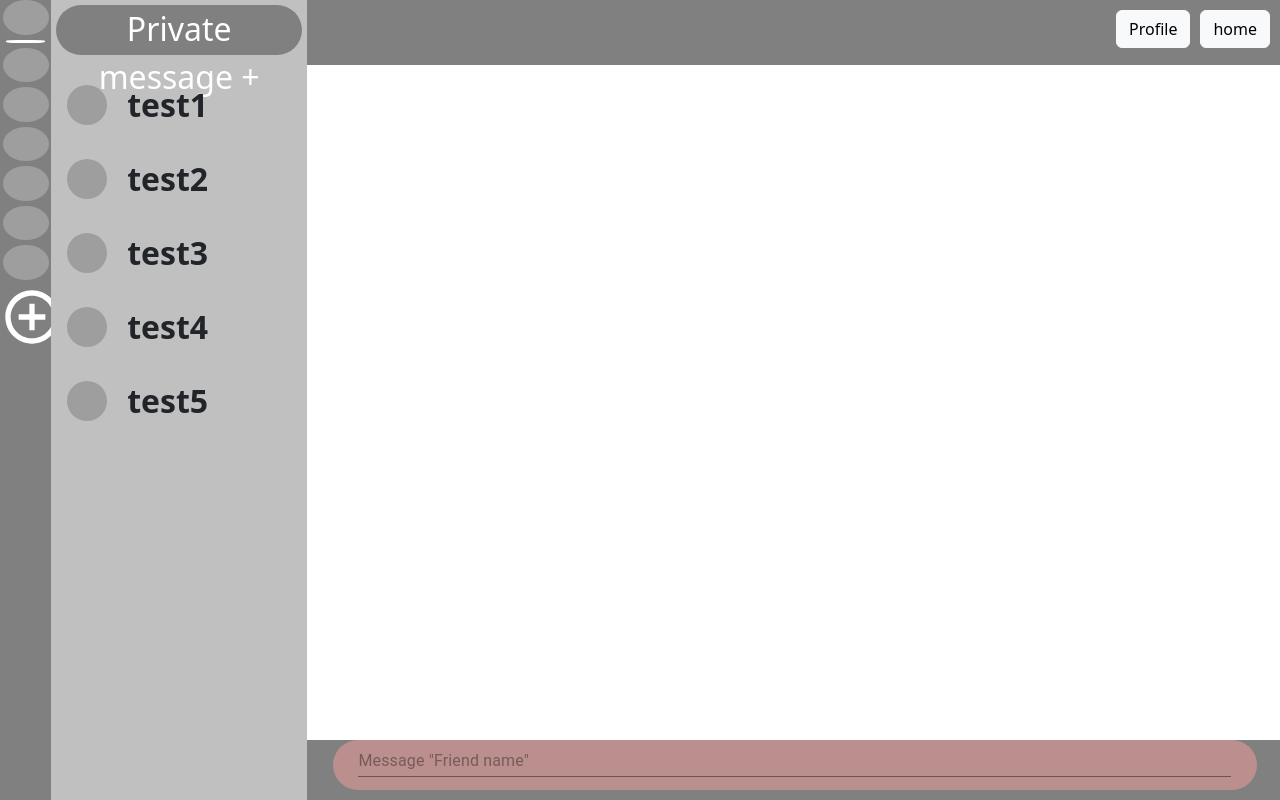
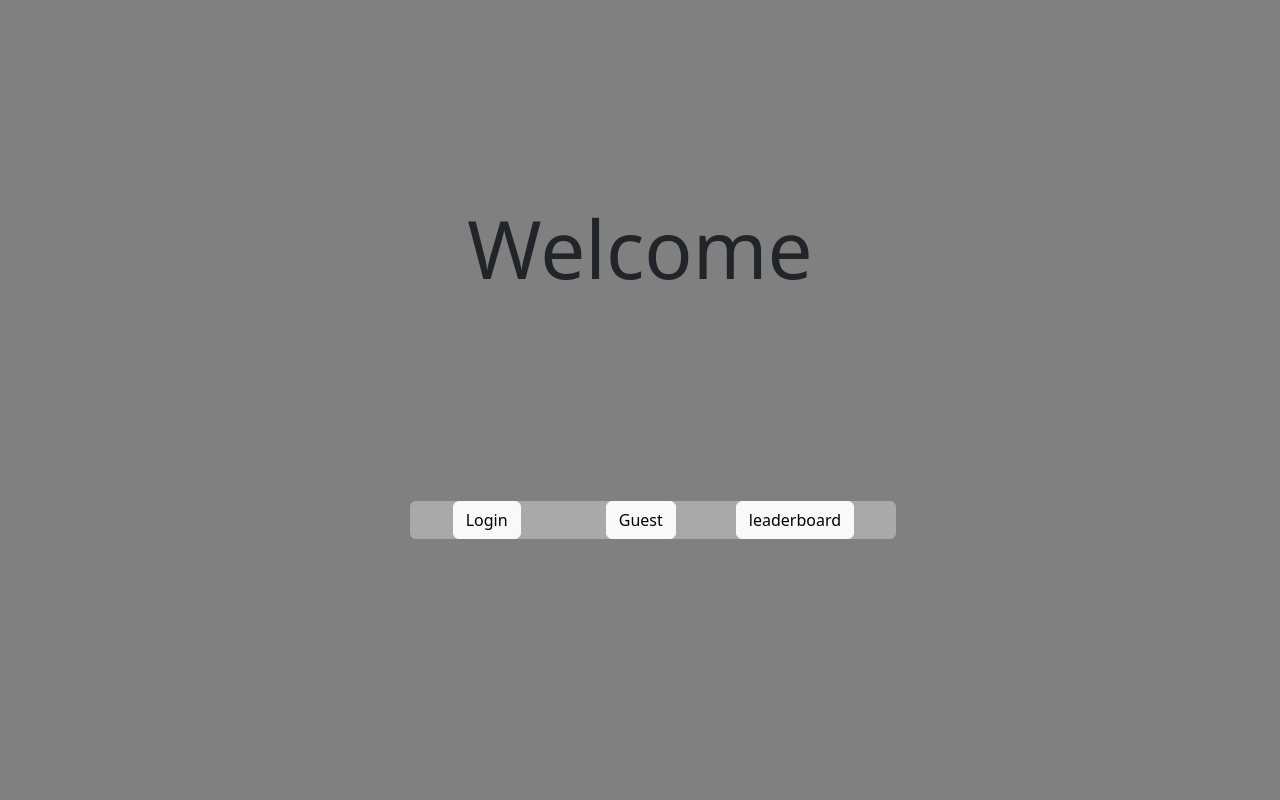
Before and after one commit to Bee-Have/ft_transcendence, a React (Create React App) app in the folder front_end/app/: page / in a window 1280 px wide. Built offline with nearby package versions, Linux system fonts and the light colour scheme; grey boxes are pictures that could not be loaded.

Commit message:
WIP on connecting logout

```diff
--- a/front_end/app/src/App.tsx
+++ b/front_end/app/src/App.tsx
@@ -3,26 +3,26 @@ import  React, { useState, useEffect} from 'react';
 import  './App.css';
 import  './bootstrap/css/bootstrap.css';
 
-import  Pending			from './files/pending';
-import  Welcome     	from './files/welcome';
-import  Menu        	from './files/menu';
-import  Profil      	from './files/profil';
-import  Header      	from './files/header';
-import  FriendList  	from './files/friendList';
-import	Bloqued			from './files/blocked';
-import	MatchHistory	from './files/matchHistory';
-import	sendBack 		from './files/sendBack';
-import	Chat			from	'./files/chat';
+import  Pending						from './files/pending';
+import  Welcome     				from './files/welcome';
+import  Menu        				from './files/menu';
+import  Profil      				from './files/profil';
+import  Header      				from './files/header';
+import  FriendList  				from './files/friendList';
+import	Bloqued						from './files/blocked';
+import	MatchHistory				from './files/matchHistory';
+import	sendBack, {sendBackPost}	from './files/sendBack';
+import	Chat						from	'./files/chat';
 
 
 const App: React.FC = () => {
 
-	const [showMenu, setMenu]									= useState(false);
-	const [showChat, setChat]									= useState(true);
-	const [isLogged, setLogStatus]						= useState(true);
-	const [showWelcome, setWelcome] 					= useState(false);
-	const [showProfil, setViewProfil] 				= useState(false);
-	const [showOverlay, setShowOverlay] 			= useState(false);
+	const [showMenu, setMenu]					= useState(false);
+	const [showChat, setChat]					= useState(false);
+	const [isLogged, setLogStatus]				= useState(false);
+	const [showWelcome, setWelcome] 			= useState(true);
+	const [showProfil, setViewProfil] 			= useState(false);
+	const [showOverlay, setShowOverlay] 		= useState(false);
 	const [showFriendList, setFriendList] 		= useState(false);
 	const [showPendingList, setPendingList] 	= useState(false);
 	const [showBloquedList, setBloquedList]		= useState(false);
@@ -95,13 +95,13 @@ const App: React.FC = () => {
 
 	const logout = (): void => {
 		alert("add here question <did you want to disconnected ?>");
-		sendBack('http://localhost:3001/auth/logout').then(function () {
+		sendBackPost('http://localhost:3001/auth/logout').then(function () {
 			updateBooleanStates({showWelcome: true});
 
 //			setLogStatus(false);
 //			document.cookie = "payload_cookie=logged%3Dfalse%3BsameSite%3DStrict%3B";
 
-			alert("You are now disconnected !");
+//			alert("You are now disconnected !");
 		})
 
 	};
--- a/front_end/app/src/files/sendBack.tsx
+++ b/front_end/app/src/files/sendBack.tsx
@@ -1,6 +1,7 @@
 import axios from 'axios';
 
 const sendBack = async (url: string) => {
+  console.log("Send Get Back Called");
   try {
     const response = await axios.get(url);
     return response;
@@ -10,4 +11,16 @@ const sendBack = async (url: string) => {
   return;
 };
 
+const sendBackPost = async (url: string) => {
+  console.log("Send Back POST called");
+  try {
+    const response = await axios.post(url, {}, {withCredentials: true});
+    return response;
+  } catch (error) {
+    console.error('Erreur lors de la récupération des données du backend', error);
+  }
+  return;
+};
+
 export default sendBack;
+export {sendBackPost};
```
Also changed, not shown: 1 other file (tests, documents, lock files or other folders).
